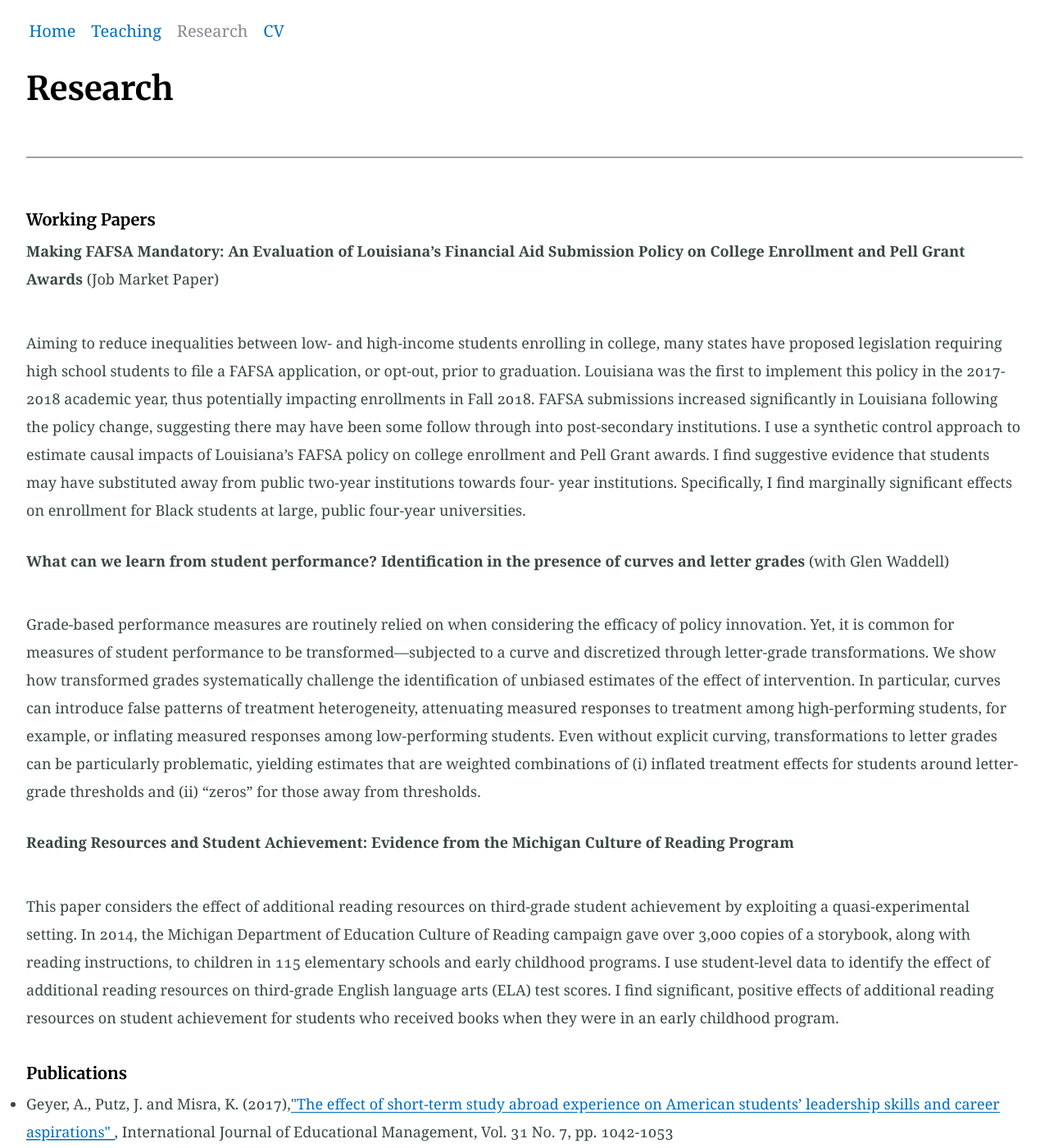
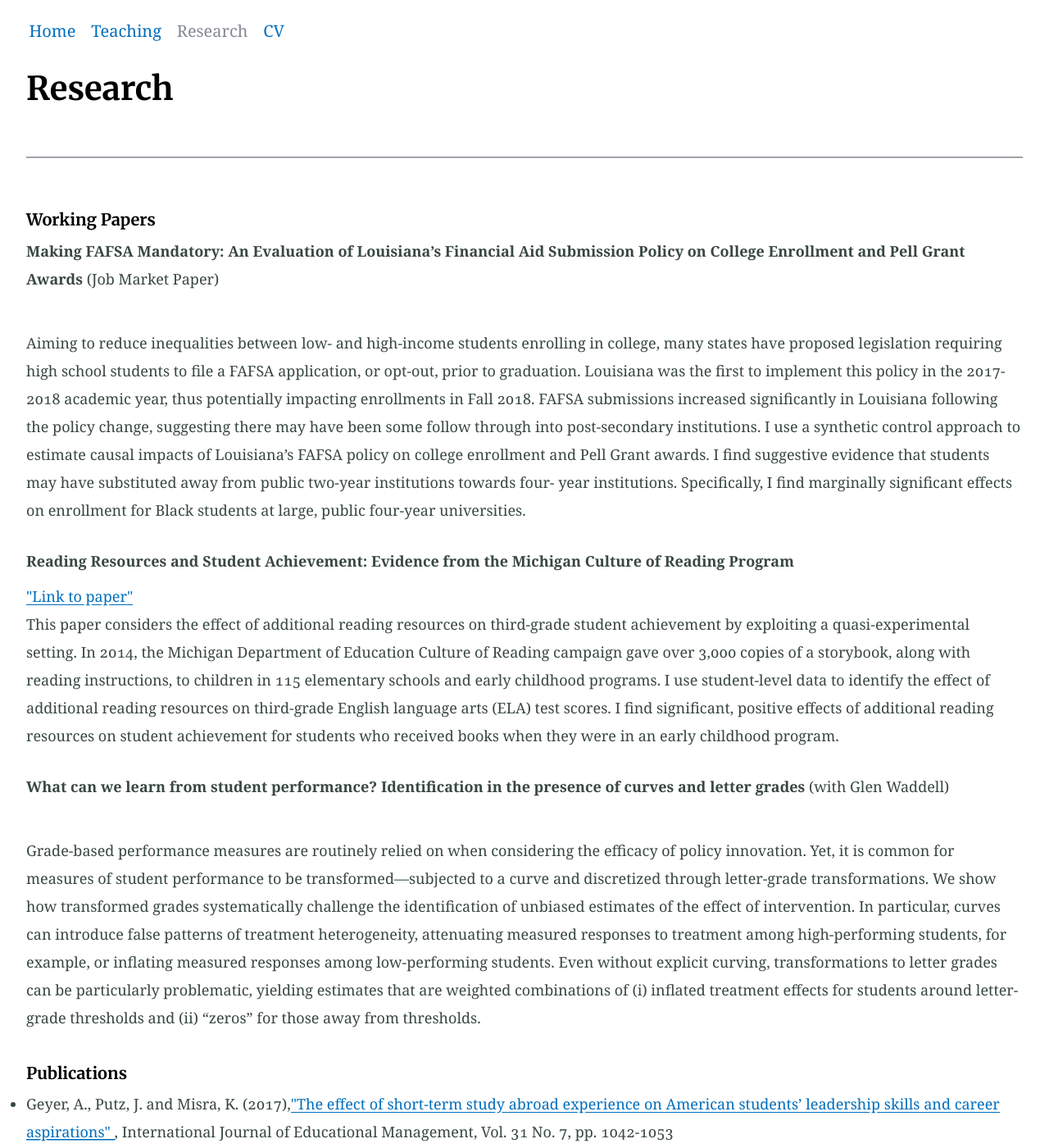
Before and after one commit to jenni-putz/1jenni-putz.github.io, a Jekyll site: the page built from research.md, in a window 1280 px wide and 1400 px high. Shown: the whole window at 82% size. Built offline with Jekyll 4.4.1, drawn with Linux system fonts in a browser that asks for light colours; nearby versions of some CDN libraries; our own code applies the rules of GitHub Pages for plain Markdown files.

Commit message:
Update research.md

```diff
--- a/research.md
+++ b/research.md
@@ -28,11 +28,13 @@ padding-top: .2em;
         <ul id="menu">
           <li><b>Making FAFSA Mandatory: An Evaluation of Louisiana’s Financial Aid Submission Policy on College Enrollment and Pell Grant Awards</b> (Job Market Paper)</li>
 		<p>  <br> Aiming to reduce inequalities between low- and high-income students enrolling in college, many states have proposed legislation requiring high school students to file a FAFSA application, or opt-out, prior to graduation. Louisiana was the first to implement this policy in the 2017-2018 academic year, thus potentially impacting enrollments in Fall 2018. FAFSA submissions increased significantly in Louisiana following the policy change, suggesting there may have been some follow through into post-secondary institutions. I use a synthetic control approach to estimate causal impacts of Louisiana’s FAFSA policy on college enrollment and Pell Grant awards. I find suggestive evidence that students may have substituted away from public two-year institutions towards four- year institutions. Specifically, I find marginally significant effects on enrollment for Black students at large, public four-year universities. </p>
+
+		<li><b>Reading Resources and Student Achievement: Evidence from the Michigan Culture of Reading Program</b></li>
+		<p> <a href = "https://jenniputz.com/resources/PutzJenni_CultureofReading.pdf">"Link to paper" </a>  <br> This paper considers the effect of additional reading resources on third-grade student achievement by exploiting a quasi-experimental setting. In 2014, the Michigan Department of Education Culture of Reading campaign gave over 3,000 copies of a storybook, along with reading instructions, to children in 115 elementary schools and early childhood programs. I use student-level data to identify the effect of additional reading resources on third-grade English language arts (ELA) test scores. I find significant, positive effects of additional reading resources on student achievement for students who received books when they were in an early childhood program. </p>
+
 	 <li><b>What can we learn from student performance? Identification in the presence of curves and letter grades</b> (with Glen Waddell)</li>
 		<p>  <br> Grade-based performance measures are routinely relied on when considering the efficacy of policy innovation. Yet, it is common for measures of student performance to be transformed—subjected to a curve and discretized through letter-grade transformations. We show how transformed grades systematically challenge the identification of unbiased estimates of the effect of intervention. In particular, curves can introduce false patterns of treatment heterogeneity, attenuating measured
 responses to treatment among high-performing students, for example, or inflating measured responses among low-performing students. Even without explicit curving, transformations to letter grades can be particularly problematic, yielding estimates that are weighted combinations of (i) inflated treatment effects for students around letter-grade thresholds and (ii) “zeros” for those away from thresholds. </p>
-	 <li><b>Reading Resources and Student Achievement: Evidence from the Michigan Culture of Reading Program</b></li>
-		<p>  <br> This paper considers the effect of additional reading resources on third-grade student achievement by exploiting a quasi-experimental setting. In 2014, the Michigan Department of Education Culture of Reading campaign gave over 3,000 copies of a storybook, along with reading instructions, to children in 115 elementary schools and early childhood programs. I use student-level data to identify the effect of additional reading resources on third-grade English language arts (ELA) test scores. I find significant, positive effects of additional reading resources on student achievement for students who received books when they were in an early childhood program. </p>
         </ul>
         <h6> Publications </h6>
         <ul>
```
